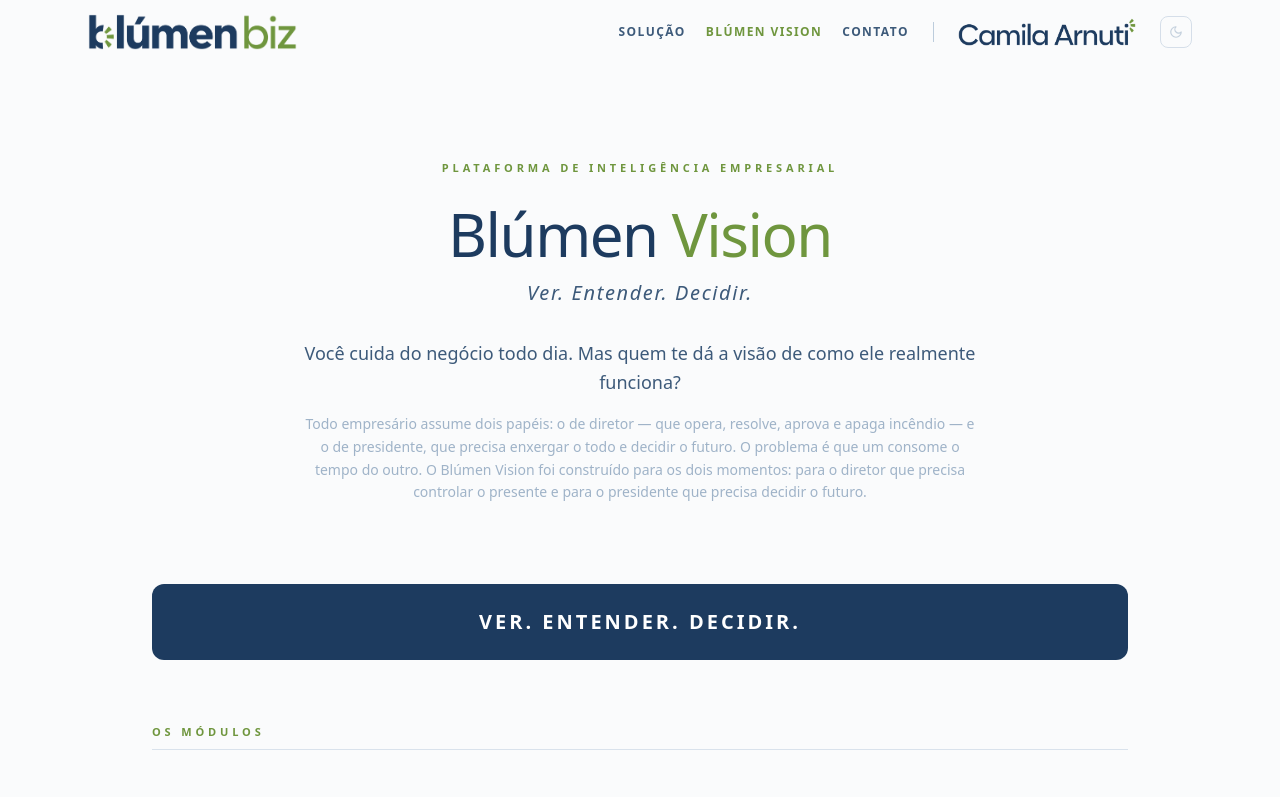
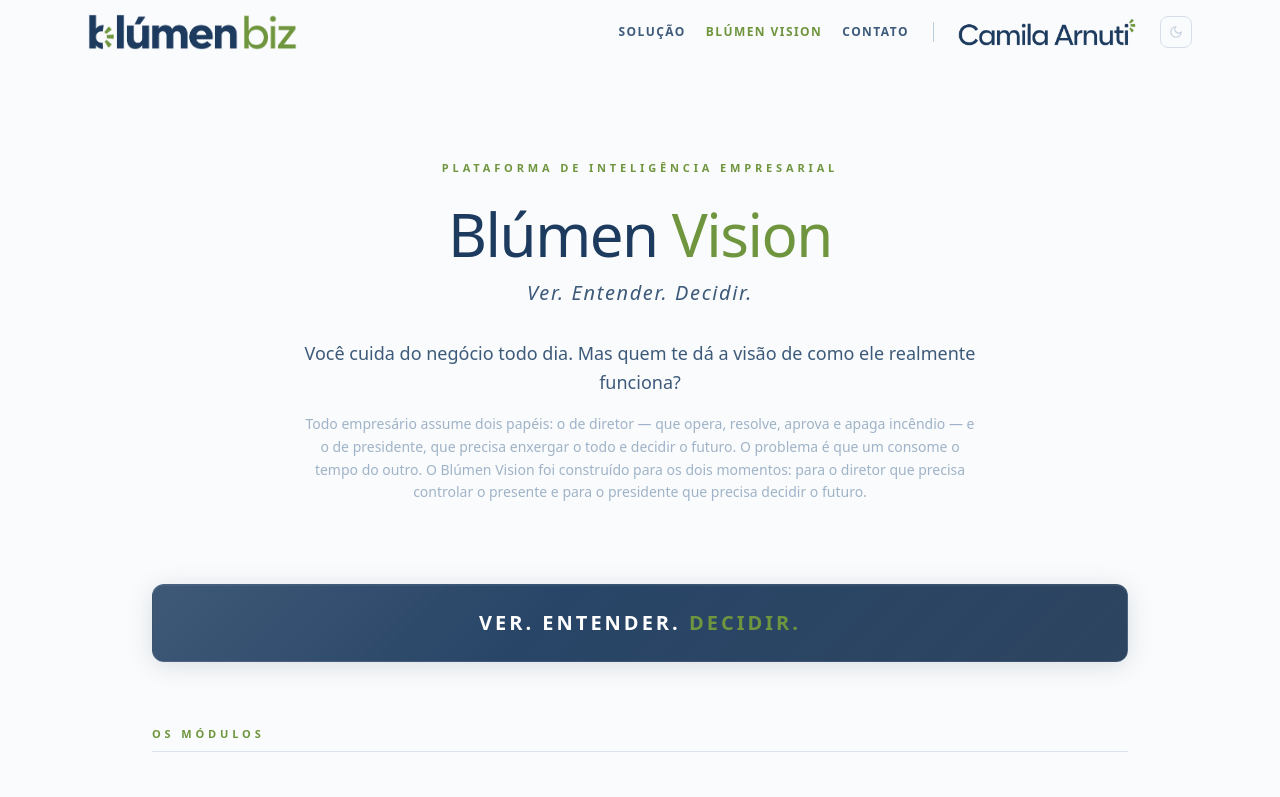
Before and after one commit to justr1de/blumen-vision, a Next.js app: page /blumen-vision/suit in a window 1280 px wide. Shown: the top 797 px of the page. Built offline with nearby package versions, Linux system fonts and the light colour scheme.

Commit message:
fix: aplicar efeito vitrificado no card DESTAQUE correto e reverter footer
- Card DESTAQUE (VER. ENTENDER. DECIDIR.): efeito glass morphism com degradê sutil + Decidir em verde oliva
- Card FOOTER: revertido ao estilo original (navy sólido, sem glass morphism)

```diff
--- a/app/blumen-vision/suit/page.tsx
+++ b/app/blumen-vision/suit/page.tsx
@@ -341,7 +341,11 @@
           <div
             className="opacity-0 animate-fade-in-up py-6 rounded-xl"
             style={{
-              background: 'var(--navy, #1D3B5F)',
+              background: 'linear-gradient(135deg, rgba(29,59,95,0.85) 0%, rgba(29,59,95,0.95) 40%, rgba(22,48,78,0.9) 100%)',
+              backdropFilter: 'blur(12px)',
+              WebkitBackdropFilter: 'blur(12px)',
+              border: '1px solid rgba(255,255,255,0.08)',
+              boxShadow: '0 4px 24px rgba(29,59,95,0.15), inset 0 1px 0 rgba(255,255,255,0.06)',
               animationDelay: '500ms',
               animationFillMode: 'forwards',
             }}
@@ -353,7 +357,7 @@
                 fontFamily: 'var(--font-display)',
               }}
             >
-              Ver. Entender. Decidir.
+              Ver. Entender. <span style={{ color: 'var(--olive, #6F963E)' }}>Decidir.</span>
             </p>
           </div>
         </div>
@@ -615,13 +619,7 @@
         <div className="max-w-5xl mx-auto px-6 text-center">
           <div
             className="rounded-xl py-8 px-6 mb-8"
-            style={{
-              background: 'linear-gradient(135deg, rgba(29,59,95,0.85) 0%, rgba(29,59,95,0.95) 40%, rgba(22,48,78,0.9) 100%)',
-              backdropFilter: 'blur(12px)',
-              WebkitBackdropFilter: 'blur(12px)',
-              border: '1px solid rgba(255,255,255,0.08)',
-              boxShadow: '0 4px 24px rgba(29,59,95,0.15), inset 0 1px 0 rgba(255,255,255,0.06)',
-            }}
+            style={{ background: 'var(--navy, #1D3B5F)' }}
           >
             <p
               className="text-base sm:text-lg font-semibold"
@@ -639,7 +637,7 @@
                 fontFamily: 'var(--font-display)',
               }}
             >
-              Ver. Entender. <span style={{ color: 'var(--olive, #6F963E)', fontWeight: 600 }}>Decidir.</span> · Blúmen Biz © 2026
+              Ver. Entender. Decidir. · Blúmen Biz © 2026
             </p>
           </div>
 
```
